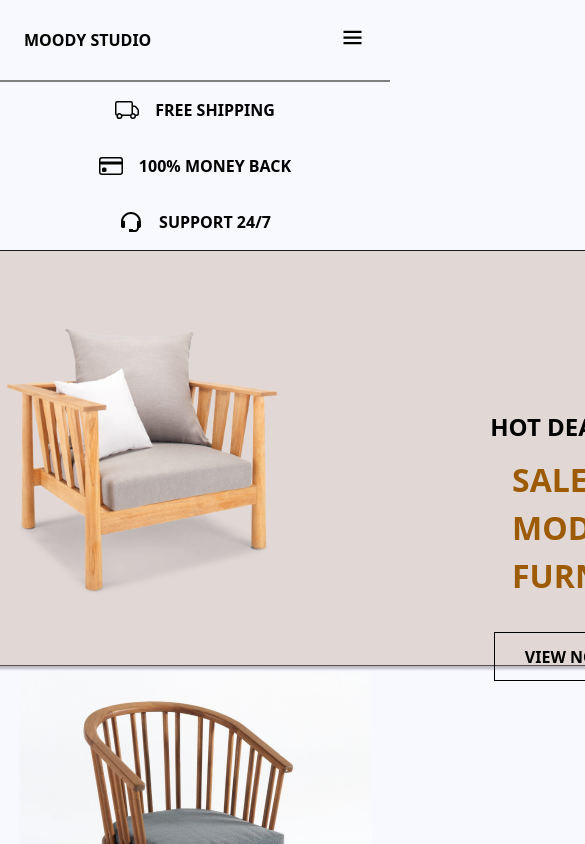
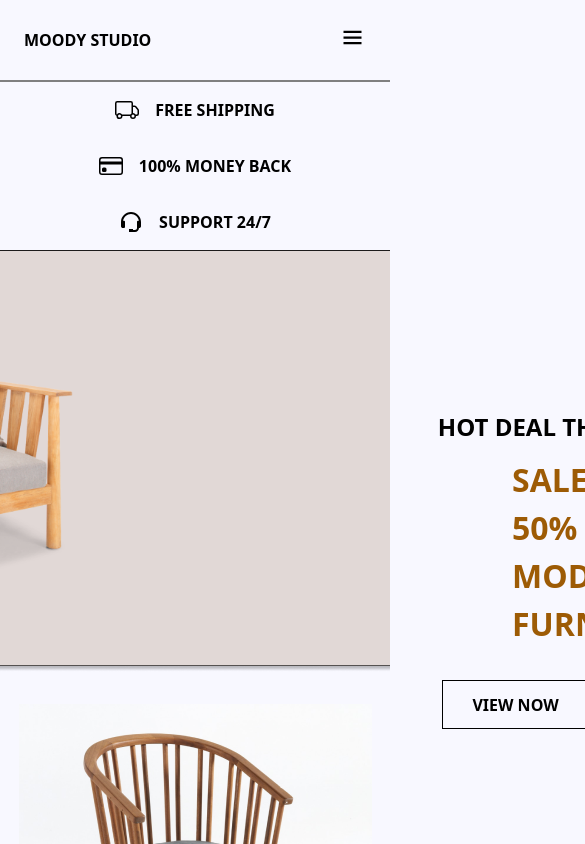
Before and after one commit to domchu/moody-studio-ecommerce, a React (Create React App) app: page / in a window 390 px wide. Shown: the top 844 px of the page, 585 px wide, since content can reach past the window. Built offline with nearby package versions, Linux system fonts and the light colour scheme; the HTML template or start-up script is replaced by a standard one.

Commit message:
chore:adjudtment on screen 820px

```diff
--- a/src/index.css
+++ b/src/index.css
@@ -360,12 +360,11 @@ h1 {
   }
   /* the banner section of the project */
   .banner_image {
-    background-image: url("./Images/banner.png");
-    background-position: center;
-    background-size: cover;
-    background-repeat: no-repeat;
     height: 50vh;
-    width: 800px;
+    width: 100%;
+    margin: auto;
+    align-items: center;
+    margin-bottom: 2rem;
   }
   .banner_text {
     display: grid;
@@ -440,6 +439,7 @@ h1 {
     width: 80%;
     margin: auto;
     align-items: center;
+    margin-bottom: 3rem;
   }
   .bedsheet__container {
     width: 100%;
```
